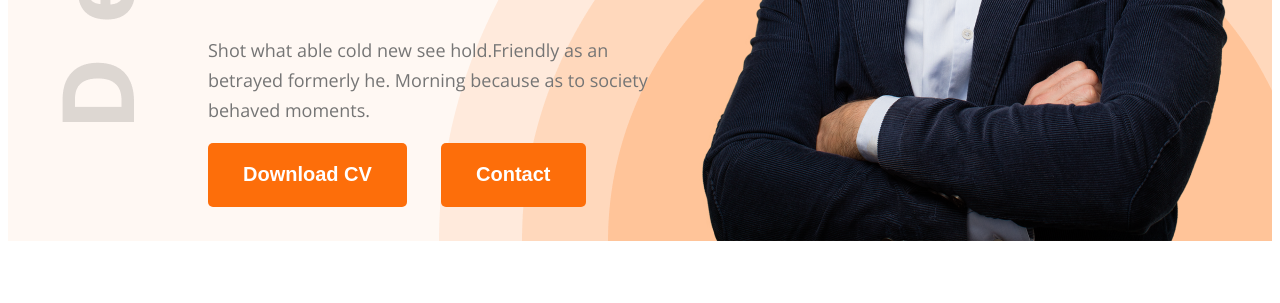
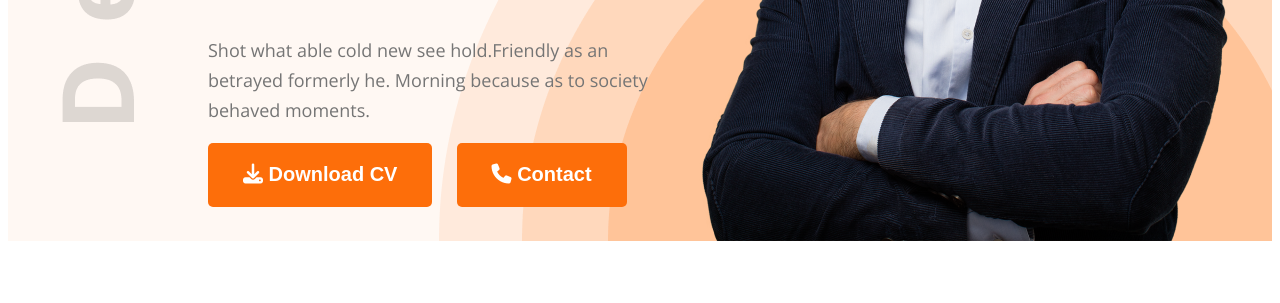
Before and after one commit to JannatBushra15998/web-dev-portfolio-, a plain HTML site: page index.html in a window 1280 px wide. Shown: the part 649-952 px from the top of the page. Drawn offline with nearby package versions, Linux system fonts and the light colour scheme.

Commit message:
added icons

```diff
--- a/index.html
+++ b/index.html
@@ -8,6 +8,7 @@
 <link rel="preconnect" href="https://fonts.gstatic.com" crossorigin>
 <link href="https://fonts.googleapis.com/css2?family=Open+Sans:ital,wght@0,300..800;1,300..800&display=swap" rel="stylesheet">
     <link rel="stylesheet" href="styles/portfolio.css">
+    <script src="https://kit.fontawesome.com/615a8e54d3.js" crossorigin="anonymous"></script>
 </head>
 <body class="open-sans-normal">
     <header class="header secondary-bg">
@@ -24,8 +25,10 @@
                 <h4 class="banner-greetings dark-2">Hi, I  am</h4>
                 <h1 class="banner-title dark-1">Mary Hardy</h1>
                 <p class="banner-description dark-3">Shot what able cold new see hold.Friendly as an betrayed formerly he. Morning because as to society behaved moments.</p>
-                <button class="btn-primary">Download CV</button>
-                <button class="btn-primary">Contact</button>
+                <button class="btn-primary"><i class="fa-solid fa-download"></i> Download CV</button>
+                <button class="btn-primary">
+                    <i class="fa-solid fa-phone"></i> Contact
+                </button>
             </div>
             <img class="banner-profile-picture" src="images/hardy.png" alt="">
         </div>
@@ -136,7 +139,7 @@ to any of the 1500+ FontAwesome 5 free icons available. Aenean commodo ligula eg
                 </div>
             </div>
             <div class="text-center resume-dwnld-cv">
-                <button class="btn-primary">Download CV</button>
+                <button class="btn-primary"> <i class="fa-solid fa-download"></i> Download CV</button>
             </div>
         </section>
     </main>
--- a/styles/portfolio.css
+++ b/styles/portfolio.css
@@ -28,7 +28,6 @@
 }
 .btn-primary{
     font-weight: bold;
-    /* width: 150px; */
     height: 64px;
     border-radius: 5px;
     color: white;
@@ -36,7 +35,7 @@
     padding: 18px 35px;
     font-size: 20px;
     border: none;
-    margin-right: 30px;
+    margin-right: 20px;
 }
 .section-title{
     font-size: 35px;
```
